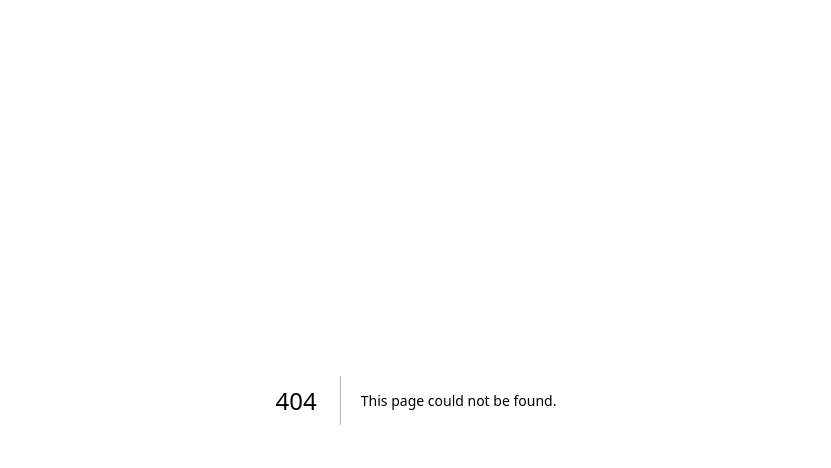
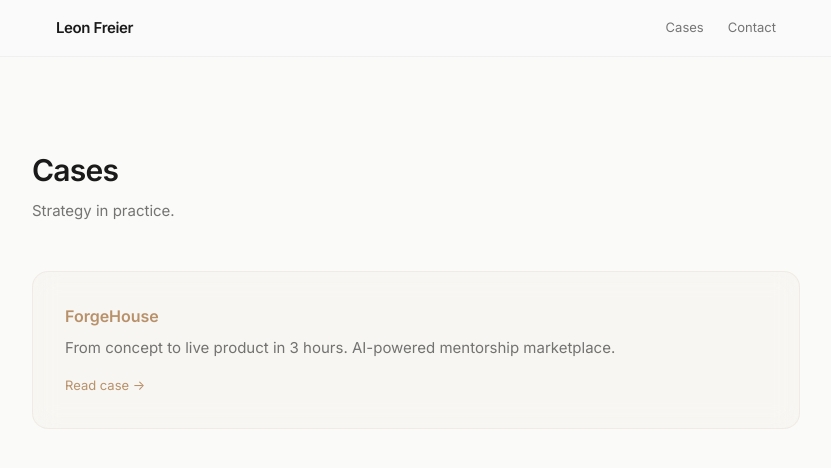
Before and after one commit to Apex-Sudo/leonfreier, a Next.js app: page /cases in a window 1280 px wide. Before the commit this address had no page. Shown: the top 468 px of the page, without its empty margins (224-1055 px from the left). Built offline with nearby package versions, Linux system fonts and the light colour scheme.

Commit message:
Add navbar + /cases index page

```diff
--- /dev/null
+++ b/app/cases/page.tsx
@@ -0,0 +1,31 @@
+import type { Metadata } from "next";
+
+export const metadata: Metadata = {
+  title: "Cases | Leon Freier",
+  description: "Strategy in practice. Real builds, real outcomes.",
+};
+
+export default function CasesPage() {
+  return (
+    <main className="min-h-screen pt-14">
+      <section className="px-6 pt-16 pb-8 md:pt-24 md:pb-12">
+        <div className="max-w-3xl mx-auto">
+          <h1 className="text-2xl md:text-3xl font-semibold tracking-tight mb-3">Cases</h1>
+          <p className="text-[15px] text-foreground/60">Strategy in practice.</p>
+        </div>
+      </section>
+
+      <section className="px-6 pb-16 md:pb-24">
+        <div className="max-w-3xl mx-auto space-y-5">
+          <a href="/cases/forgehouse" className="glass-card p-8 block transition-all duration-200 hover:border-accent/20">
+            <h2 className="company-name">ForgeHouse</h2>
+            <p className="text-[14px] md:text-[15px] leading-relaxed text-foreground/60 mt-2">
+              From concept to live product in 3 hours. AI-powered mentorship marketplace.
+            </p>
+            <span className="text-accent text-[13px] mt-4 inline-block">Read case &rarr;</span>
+          </a>
+        </div>
+      </section>
+    </main>
+  );
+}
--- a/app/layout.tsx
+++ b/app/layout.tsx
@@ -37,6 +37,21 @@ export default function RootLayout({ children }: { children: React.ReactNode })
         />
       </head>
       <body className="bg-[#FAFAFA] text-[#1A1A1A] font-['Inter'] antialiased">
+        <nav className="fixed top-0 left-0 right-0 z-50 bg-[#FAFAFA]/80 backdrop-blur-md border-b border-black/[0.04]">
+          <div className="max-w-3xl mx-auto px-6 h-14 flex items-center justify-between">
+            <a href="/" className="text-[15px] font-semibold tracking-tight hover:opacity-70 transition-opacity">
+              Leon Freier
+            </a>
+            <div className="flex items-center gap-6">
+              <a href="/cases" className="text-[13px] text-foreground/60 hover:text-foreground transition-colors">
+                Cases
+              </a>
+              <a href="mailto:leon@maxresult.ai" className="text-[13px] text-foreground/60 hover:text-foreground transition-colors">
+                Contact
+              </a>
+            </div>
+          </div>
+        </nav>
         {children}
       </body>
     </html>
```
